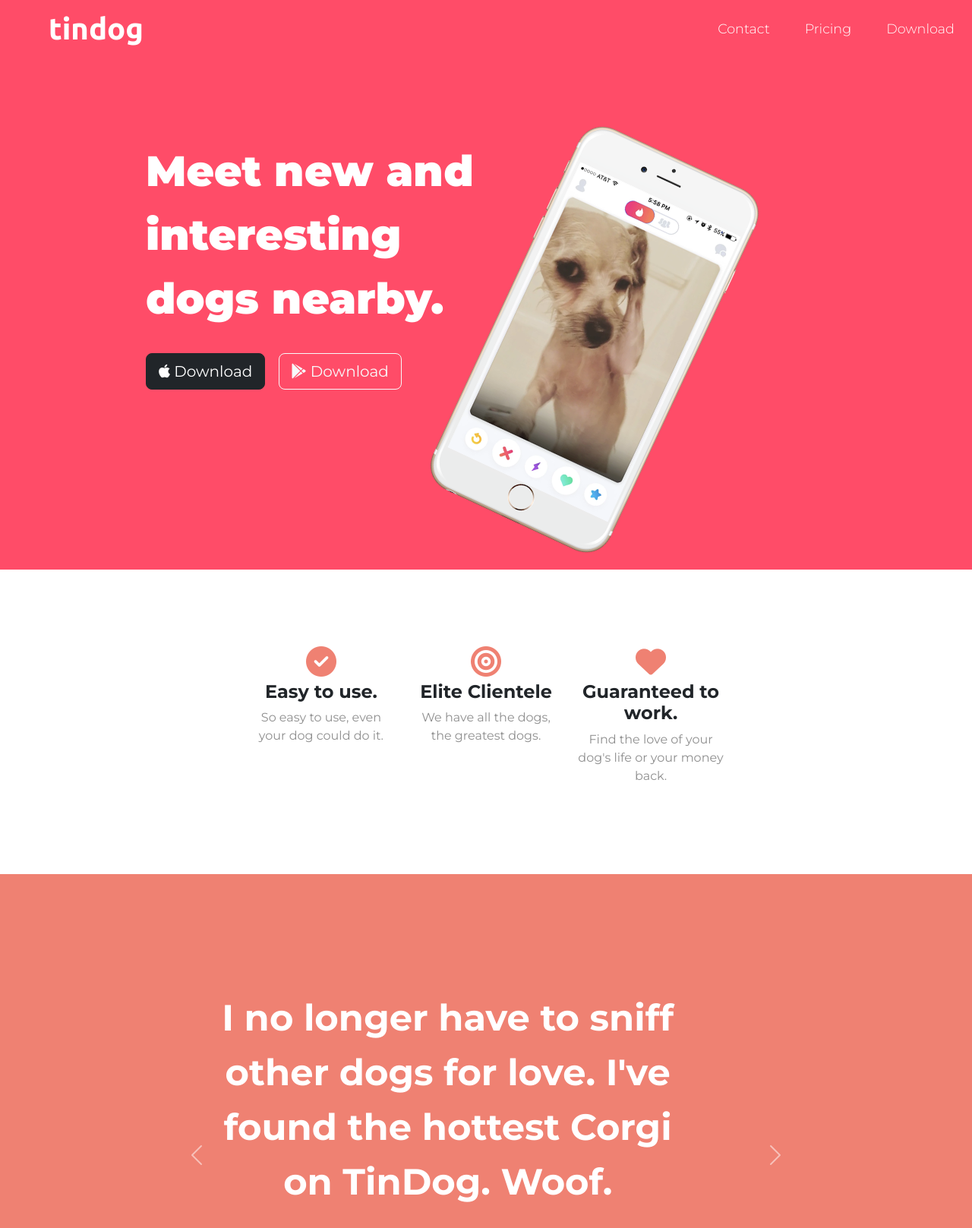
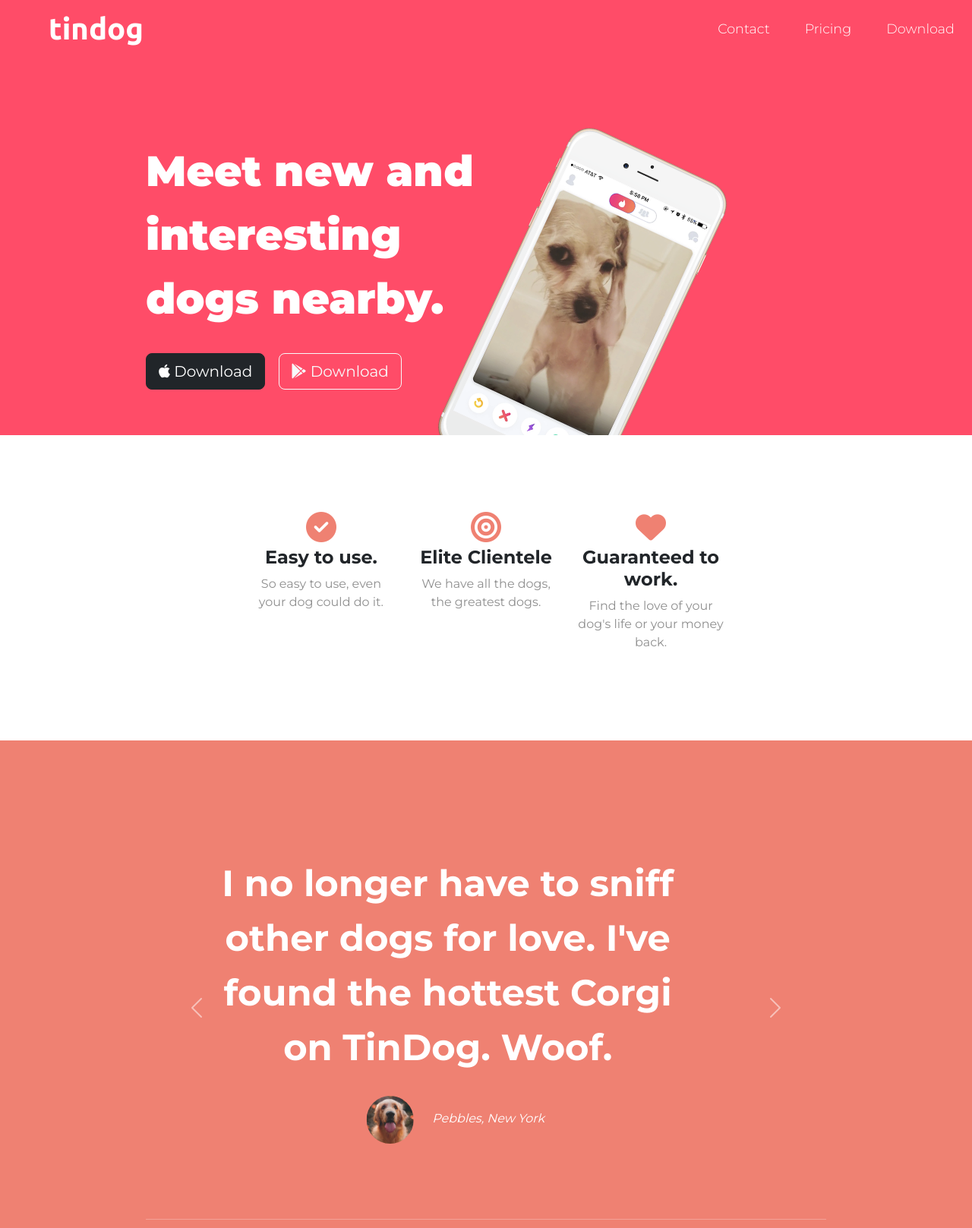
Before and after one commit to jesus-gutierrezmatarrita/TinDog, a plain HTML site: page index.html in a window 1280 px wide. Shown: the part 13-1630 px from the top of the page at 76% size. Drawn offline with nearby package versions, Linux system fonts and the light colour scheme.

Commit message:
Improve mobile viewing experience

```diff
--- a/css/styles.css
+++ b/css/styles.css
@@ -1,5 +1,10 @@
 body {
     font-family: 'Montserrat';
+}
+
+hr {
+    color: white;
+    width: 100%;
 }
 
 h1 {
@@ -52,11 +57,18 @@ h2 {
 
 /* Title image */
 .title-img {
-    width: 60%;
+    width: 18%;
     transform: rotate(25deg);
+    position: absolute;
 }
 
 /*********************************** Section Features *******************/
+#features {
+    background-color: #fff;
+    position: relative;
+    z-index: 1;
+}
+
 #features-container {
     text-align: center;
     padding: 7% 15%;
@@ -100,10 +112,6 @@ p {
     padding: 7% 15%;
 }
 
-.carousel-inner {
-    height: 35rem;
-}
-
 /***********************PRESS*********************************/
 #press {
     background-color: #ef8172;
@@ -125,3 +133,20 @@ p {
 .card-container {
     padding: 2%;
 }
+
+/*************************RESPONSIVENESS*****************************/
+@media (max-width: 990px) {
+    #title {
+        text-align: center;
+    }
+
+    .title-img {
+        position: static;
+        width: 60%;
+        transform: rotate(0deg);
+    }
+
+    body {
+        font-size: medium;
+    }
+}
--- a/index.html
+++ b/index.html
@@ -3,6 +3,7 @@
 
 <head>
   <meta charset="utf-8" />
+  <meta name="viewport" content="width=device-width, initial-scale=1">
   <title>TinDog</title>
   <!-- CSS only -->
   <link href="https://cdn.jsdelivr.net/npm/bootstrap@5.2.0/dist/css/bootstrap.min.css" rel="stylesheet"
@@ -114,6 +115,7 @@
         <span class="visually-hidden">Next</span>
       </button>
     </div>
+    <hr>
   </section>
 
   <!-- Press -->
```
